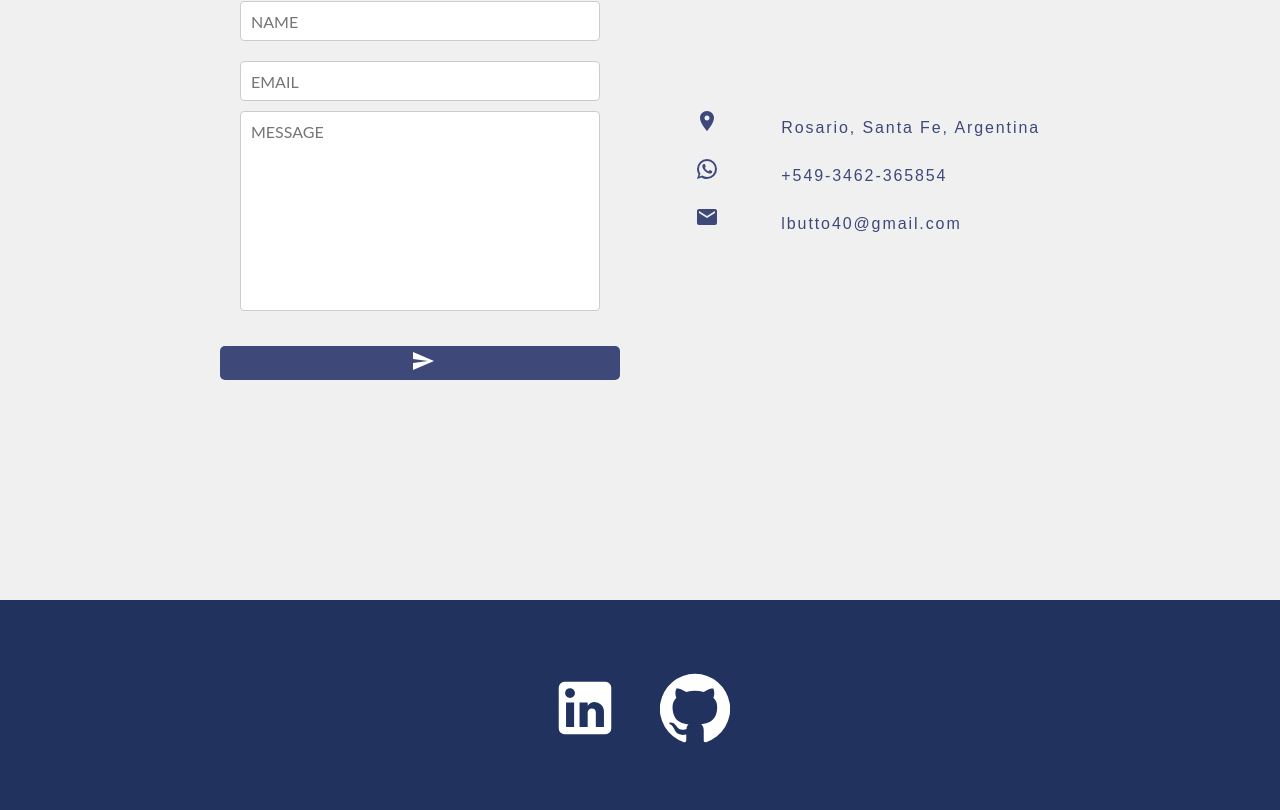
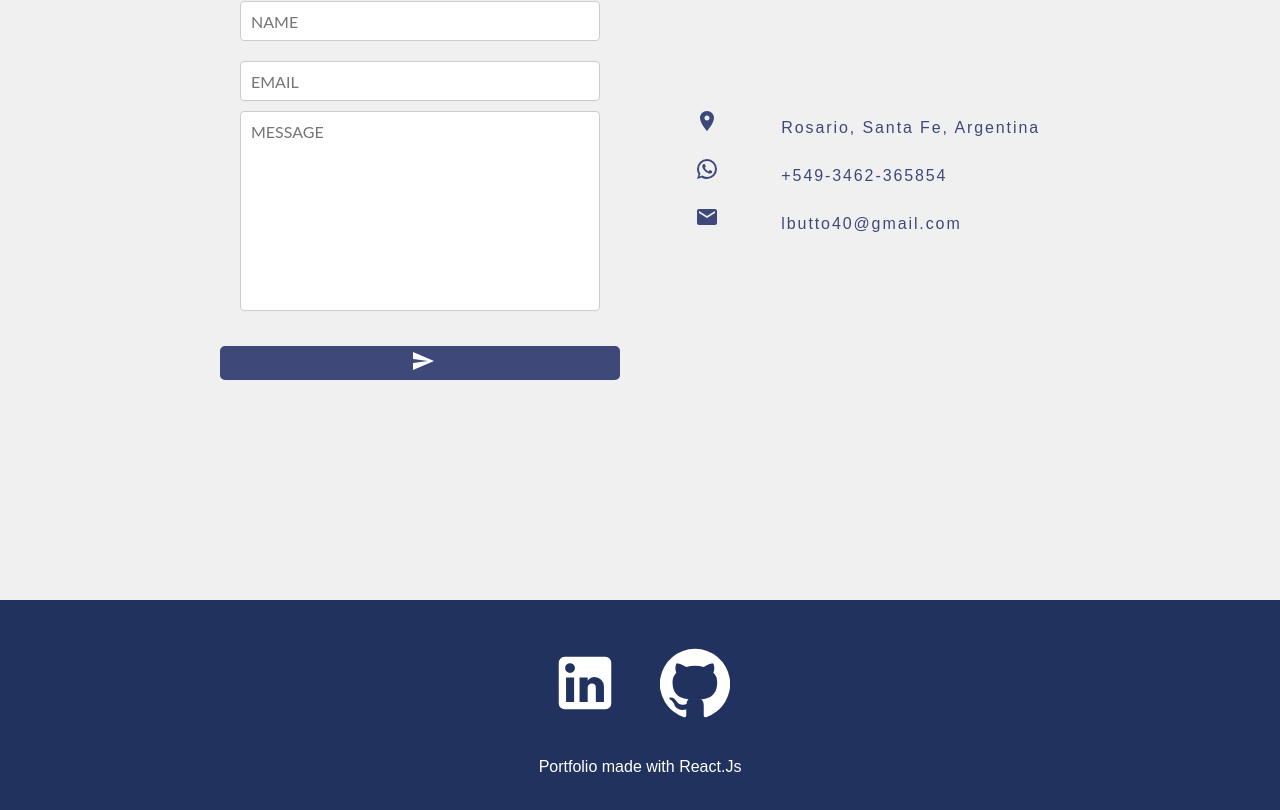
Before and after one commit to LucasButto/Portafolio, a React (Create React App) app: page /contact in a window 1280 px wide. Shown: the part 309-1119 px from the top of the page. Built offline with nearby package versions, Linux system fonts and the light colour scheme.

Commit message:
Footer text

```diff
--- a/src/components/Footer.js
+++ b/src/components/Footer.js
@@ -22,6 +22,7 @@ const Footer = () => {
           <GitHubIcon />
         </a>
       </div>
+      <p>Portfolio made with React.Js</p>
     </div>
   );
 };
```
